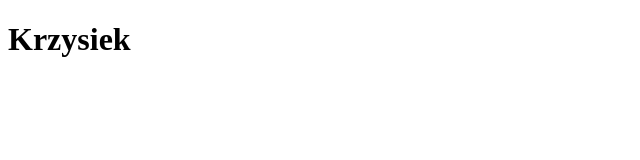
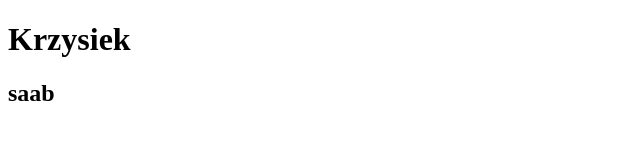
Before and after one commit to sadof1/Krzysiek, a plain HTML site: page index.html in a window 1280 px wide. Shown: the full height of the page, 0-640 px from the left. Drawn offline with Linux system fonts and the light colour scheme.

Commit message:
dodano auto saab

```diff
--- a/index.html
+++ b/index.html
@@ -8,5 +8,6 @@
 </head>
 <body>
     <h1>Krzysiek</h1>
+    <h2>saab</h2>
 </body>
 </html>
```
